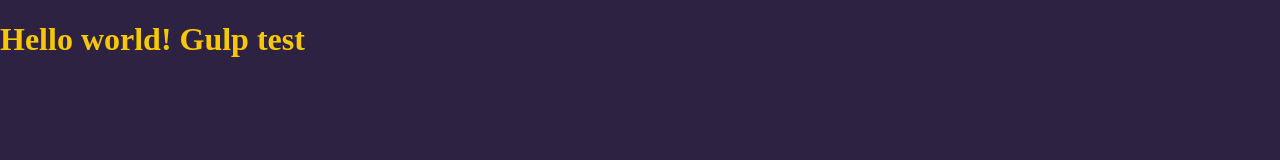
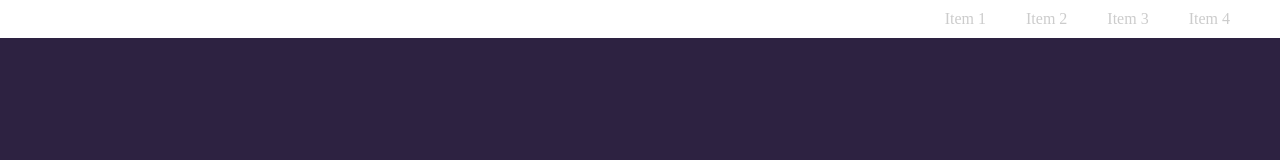
Before and after one commit to r-andy79/test-project-gulp, a website built with webpack: page src/content/index.html in a window 1280 px wide. Built offline with nearby package versions, Linux system fonts and the light colour scheme; files whose address does not match are found by name.

Commit message:
feat: navigation

```diff
--- a/src/content/index.html
+++ b/src/content/index.html
@@ -1,10 +1,11 @@
 <!DOCTYPE html>
 <html lang="en">
+
 <head>
   <meta charset="UTF-8" />
   <meta name="viewport" content="width=device-width, initial-scale=1.0" />
   <meta http-equiv="X-UA-Compatible" content="ie=edge" />
-    <title>Site title</title>
+  <title>Test project - Gulp</title>
   <meta name="description" content="Description" />
 
   <!-- Title -->
@@ -18,23 +19,25 @@
 
   <link rel="manifest" href="manifest.json" />
   <meta name="apple-mobile-web-app-capable" content="yes" />
-    <link
-      rel="apple-touch-icon"
-      sizes="192x192"
-      href="assets/pwa/icons/icon-192x192.png"
-    />
+  <link rel="apple-touch-icon" sizes="192x192" href="assets/pwa/icons/icon-192x192.png" />
 
-    <link
-      rel="icon"
-      type="image/png"
-      href="assets/pwa/icons/icon-192x192.png"
-    />
+  <link rel="icon" type="image/png" href="assets/pwa/icons/icon-192x192.png" />
 
   <link rel="stylesheet" href="css/main.css" />
 </head>
+
 <body>
-    <h1>Hello world! Gulp test</h1>
-
+  <header class="site__header">
+    <nav class="navigation">
+      <ul class="navigation__list">
+        <li class="navigation__item"><a class="navigation__link" href="#">Item 1</a></li>
+        <li class="navigation__item"><a class="navigation__link" href="#">Item 2</a></li>
+        <li class="navigation__item"><a class="navigation__link" href="#">Item 3</a></li>
+        <li class="navigation__item"><a class="navigation__link" href="#">Item 4</a></li>
+      </ul>
+    </nav>
+  </header>
   <script src="js/main.js"></script>
 </body>
+
 </html>
--- a/src/scss/_variables.scss
+++ b/src/scss/_variables.scss
@@ -1,2 +1,4 @@
 $violet: #2D2241;
 $yellow: #F9C802;
+$white: #FFFFFF;
+$lightgrey: #CCCCCC;
--- a/src/scss/main.scss
+++ b/src/scss/main.scss
@@ -14,3 +14,38 @@
   color: $yellow;
   background: $violet;
 }
+
+.site__header {
+  width: 100%;
+  background: $white;
+}
+
+.navigation {
+  display: flex;
+  justify-content: flex-end;
+}
+
+.navigation__list {
+  display: flex;
+  list-style-type: none;
+  margin: 0 30px 0 0;
+}
+
+.navigation__item {
+  padding: 10px 20px;
+}
+
+.navigation__item:hover {
+  background: $lightgrey;
+  transition: background-color 0.5s ease-in-out;
+}
+
+.navigation__item:hover .navigation__link {
+  color: $white;
+  transition: color 0.5s ease-in-out;
+}
+
+.navigation__link {
+  text-decoration: none;
+  color: $lightgrey;
+}
```
Also changed, not shown: dist/css/main.css, dist/index.html, 1 other file. Lines whose indentation alone changed are shown as unchanged.
